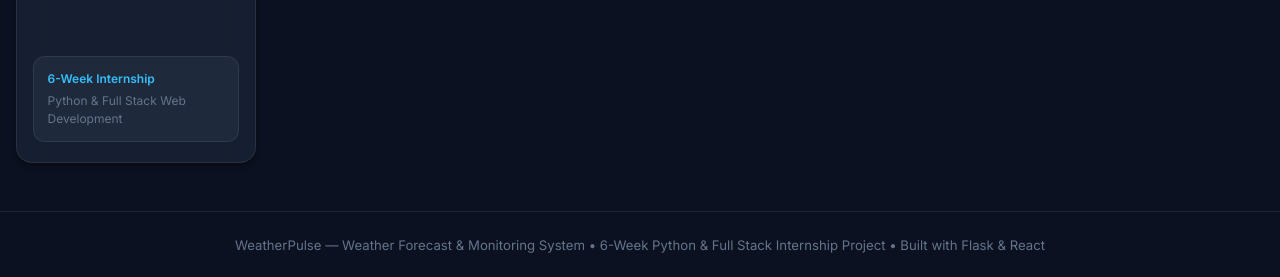
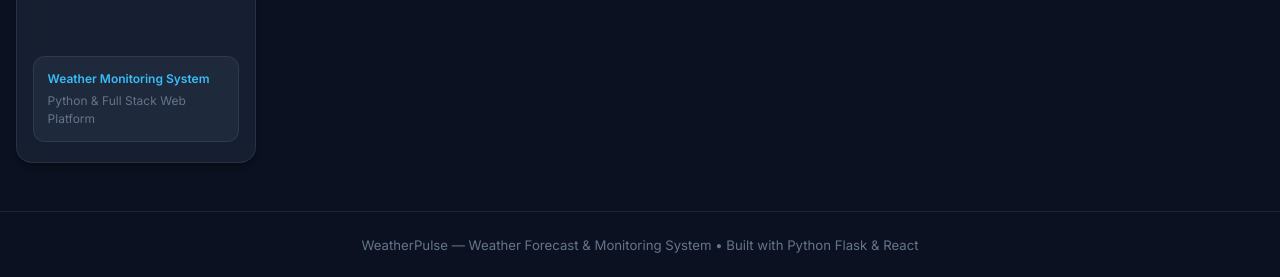
Before and after one commit to sindhukunal12/WeatherForecast, a React (Vite) app in the folder frontend/: page / in a window 1280 px wide. Shown: the part 520-797 px from the top of the page. Built offline with nearby package versions, Linux system fonts and the light colour scheme; no server answers.

Commit message:
chore: remove 6-week internship label from sidebar and footer

```diff
--- a/frontend/src/App.jsx
+++ b/frontend/src/App.jsx
@@ -62,7 +62,7 @@ function App() {
                 marginTop: 'auto',
               }}
             >
-              WeatherPulse &mdash; Weather Forecast &amp; Monitoring System &bull; 6-Week Python &amp; Full Stack Internship Project &bull; Built with Flask &amp; React
+              WeatherPulse &mdash; Weather Forecast &amp; Monitoring System &bull; Built with Python Flask &amp; React
             </footer>
           </div>
         </Router>
--- a/frontend/src/components/Sidebar.jsx
+++ b/frontend/src/components/Sidebar.jsx
@@ -98,7 +98,7 @@ const Sidebar = () => {
         </nav>
       </div>
 
-      {/* Internship Project Footer Badge in Sidebar */}
+      {/* System Info Footer Badge in Sidebar */}
       <div
         style={{
           padding: '0.85rem',
@@ -109,10 +109,10 @@ const Sidebar = () => {
         }}
       >
         <span style={{ color: 'var(--text-accent)', fontWeight: '600', display: 'block' }}>
-          6-Week Internship
+          Weather Monitoring System
         </span>
         <p style={{ color: 'var(--text-muted)', marginTop: '0.2rem' }}>
-          Python &amp; Full Stack Web Development
+          Python &amp; Full Stack Web Platform
         </p>
       </div>
     </aside>
```
